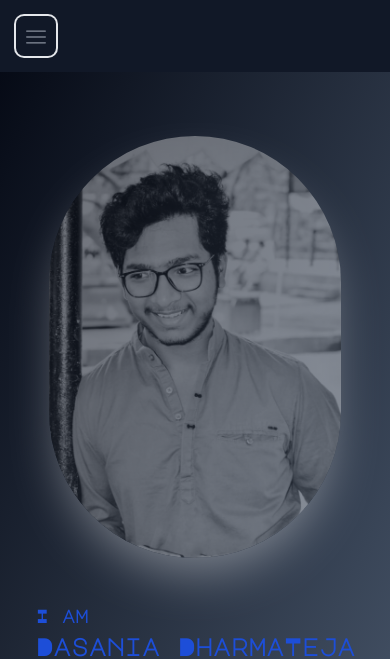
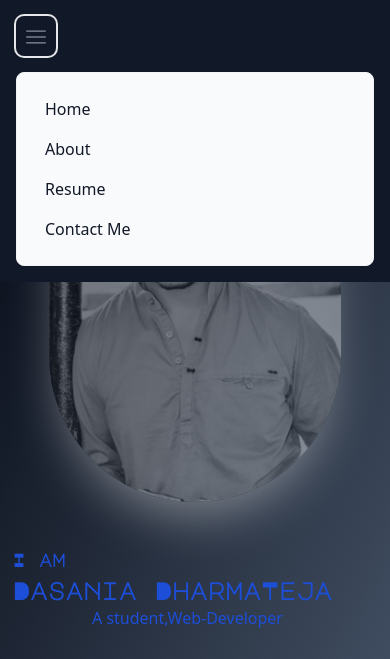
Before and after one commit to Teja9398/PersonalPortfolio, a website: page dist/index.html in a window 390 px wide. Both pictures are taken after a click on the button 36 px from the left and 36 px from the top of the page. Shown: the top 659 px of the page. Drawn offline with nearby package versions, Linux system fonts and the light colour scheme.

Commit message:
responsiveness acheived

```diff
--- a/dist/index.html
+++ b/dist/index.html
@@ -3,6 +3,7 @@
 <head>
     <meta charset="UTF-8">
     <meta name="viewport" content="width=device-width, initial-scale=1.0">
+    <link rel="icon" href="../src/DT.ico">
     <link rel="stylesheet" href="style.css">
     <link rel="stylesheet" href="https://fonts.googleapis.com/css2?family=Material+Symbols+Outlined:opsz,wght,FILL,GRAD@20..48,100..700,0..1,-50..200" />
     <link rel='stylesheet' href='https://cdn-uicons.flaticon.com/uicons-regular-rounded/css/uicons-regular-rounded.css'>
@@ -10,19 +11,19 @@
 
     <title>DharmaTeja</title>
 </head>
-<body class="overflow-x-hidden">
-<div class="flex flex-col content-between bg-gradient-to-br from-gray-950 to-slate-600  w-screen h-screen">
+<body class="overflow-x-hidden ">
+<div class="content-between bg-gradient-to-br from-gray-950 to-slate-600  w-screen h-screen">
     <nav class=" border-gray-200 bg-gray-900 fixed w-screen z-10">
         <div class="max-w-screen-xl flex flex-wrap items-center justify-between mx-auto p-4">
 
-          <button data-toggle="collapse" data-target="#navbar_default" type="button"  class="inline-flex items-center p-2 w-10 h-10 justify-center text-sm text-gray-500 rounded-lg md:hidden hover:bg-gray-100 focus:outline-none focus:ring-2 focus:ring-gray-200 dark:text-gray-400 dark:hover:bg-gray-700 dark:focus:ring-gray-600" aria-controls="navbar-default" aria-expanded="false">
+          <button type="button" onclick="toggleMenu()" class="inline-flex items-center p-2 w-10 h-10 justify-center text-sm text-gray-500 rounded-lg md:hidden hover:bg-gray-100 focus:outline-none focus:ring-2 focus:ring-gray-200 dark:text-gray-400 dark:hover:bg-gray-700 dark:focus:ring-gray-600" aria-controls="navbar-default" aria-expanded="false">
             <i class="fi fi-rr-menu-burger text-xl pt-2"></i>
           </button>
 
-          <div class="hidden w-full md:block md:w-auto" id="navbar-default">
-            <ul class="font-medium flex flex-col p-4 md:p-0 mt-4 border border-gray-100 rounded-lg bg-gray-50 md:flex-row md:space-x-8 md:mt-0 md:border-0 md:bg-white dark:bg-gray-800 md:dark:bg-gray-900 dark:border-gray-700 ">
+          <div class=" w-full hidden flex-col md:block md:w-auto" id="navbar-default">
+            <ul id="menu"class="font-medium flex md:flex-row flex-col p-4 md:p-0 mt-4 border border-gray-100 rounded-lg bg-gray-50  md:space-x-8 md:mt-0 md:border-0 md:bg-white dark:bg-gray-800 md:dark:bg-gray-900 dark:border-gray-700 ">
               <li>
-                <a href="#main" class="block py-2 pl-3 pr-4 text-white bg-blue-700 rounded md:bg-transparent md:text-blue-700 md:p-0 dark:text-white md:dark:text-blue-500" aria-current="page">Home</a>
+                <a href="#main" class="block py-2 pl-3 pr-4 text-gray-900 rounded hover:bg-gray-100 md:hover:bg-transparent md:border-0 md:hover:text-blue-700 md:p-0 dark:text-white md:dark:hover:text-blue-500 dark:hover:bg-gray-700 dark:hover:text-white md:dark:hover:bg-transparent ">Home</a>
               </li>
               <li>
                 <a href="#about" class="block py-2 pl-3 pr-4 text-gray-900 rounded hover:bg-gray-100 md:hover:bg-transparent md:border-0 md:hover:text-blue-700 md:p-0 dark:text-white md:dark:hover:text-blue-500 dark:hover:bg-gray-700 dark:hover:text-white md:dark:hover:bg-transparent">About</a>
@@ -39,7 +40,7 @@
       </nav>
 
 
-      <section  id="main" class=" py-14 flex flex-col-reverse sm:flex-row md:w-screen sm:h-screen m-auto h-[100vh]">
+      <section  id="main" class=" mt-16 flex flex-col-reverse sm:flex-row md:w-screen sm:h-screen m-auto h-auto" onclick="document.getElementById('navbar-default').style.display ='none'">
         <div class="flex flex-col md:w-[50vw] justify-center items-start sm:mt-28 mt-8">
             <div class=" m-3 sm:ml-32 sm:mb-10">
                 <h3 class="m-auto sm:text-3xl text-lg font-roboto font-bold text-blue-700 ">I am</h3>
@@ -52,7 +53,7 @@
         </div>
     </section>
 
-    <section id="about" class="w-screen h-auto bg-slate-200">
+    <section id="about" class="w-screen h-auto bg-slate-200"onclick="document.getElementById('navbar-default').style.display ='none'">
     <div class="flex justify-center mt-12">
         <h1 class="text-4xl font-semibold pb-7 border-blue-700 border-b-4 text-blue-700">About Me</h1></div>
         <p class="mx-3 sm:ml-16 sm:px-12 pt-10 text-lg sm:text-2xl">I am a dedicated student with a passion for web development. With a strong commitment to learning and a knack for coding, I aim to create innovative and user-friendly web solutions that make a positive impact.</p>
@@ -79,7 +80,7 @@
     </div>
     </section>
 
-    <section id="resume" class="bg-slate-200 h-auto w-screen sm:pt-20 ">
+    <section id="resume" class="bg-slate-200 h-auto w-screen sm:pt-20 "onclick="document.getElementById('navbar-default').style.display ='none'">
         <span class="flex justify-center">
             <h1 class="text-4xl pb-4 border-b-4 border-blue-700 text-blue-700 mt-10">Resume</h1>
         </span>
@@ -126,7 +127,7 @@
         </div>
     </section>
 
-    <section id="contact" class="flex items-center justify-center bg-slate-300  w-screen border-t-blue-700 pb-6">
+    <section id="contact" class="flex items-center justify-center bg-slate-300  w-screen border-t-blue-700 pb-6"onclick="document.getElementById('navbar-default').style.display ='none'">
         <div class="mt-8 mx-16">
             <h2 class=" sm:mx-28 pt-2 pb-2 text-3xl text-normal text-blue-700">Get in touch.</h2>
             <div class="flex space-x-8 sm:px-32 py-2">
@@ -141,5 +142,21 @@
     </section>
 </div>
 
+
+<script>
+    function toggleMenu(){
+        e=document.getElementById("navbar-default")
+        if(e.style.display==="flex"){
+            e.style.display ="none";
+        }else{
+            e.style.display = "flex"
+        }
+
+    }
+    function select(){
+        navEle=document.querySelector("#navbar-default ul li a");
+        navEle
+    }
+</script>
 </body>
 </html>
```
Also changed, not shown: dist/style.css, src/DT.ico (added).
